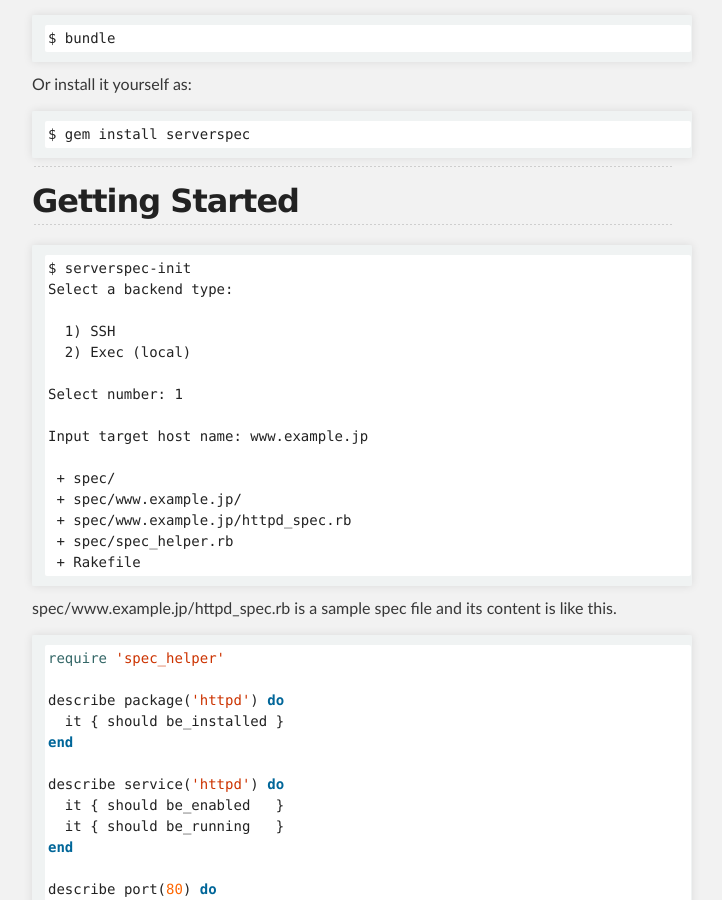
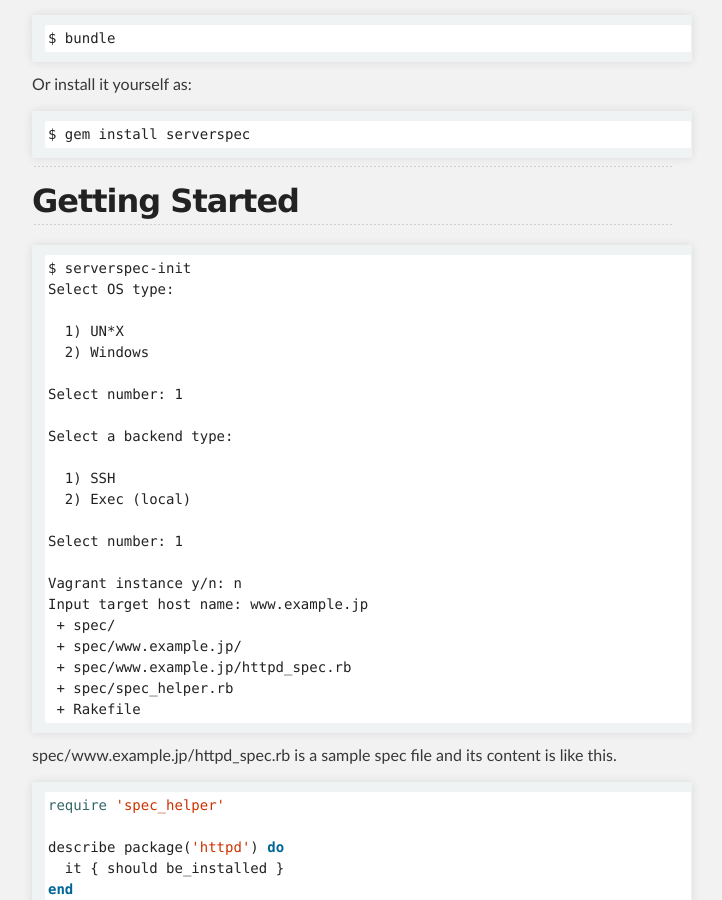
Before and after one commit to serverspec/serverspec.github.io, a Jekyll site: the page built from index.md, in a window 1280 px wide and 900 px high, scrolled down 737 px. Shown: the whole window, without its empty margins (288-1010 px from the left). Built offline with Jekyll 4.4.1, drawn with Linux system fonts in a browser that asks for light colours; Markdown is read by kramdown in place of the engine named in the settings.

Commit message:
fix Getting Started according to the current version

````diff
--- a/index.md
+++ b/index.md
@@ -32,6 +32,13 @@ Or install it yourself as:
 
 ```
 $ serverspec-init
+Select OS type:
+
+  1) UN*X
+  2) Windows
+
+Select number: 1
+
 Select a backend type:
 
   1) SSH
@@ -39,8 +46,8 @@ Select a backend type:
 
 Select number: 1
 
+Vagrant instance y/n: n
 Input target host name: www.example.jp
-
  + spec/
  + spec/www.example.jp/
  + spec/www.example.jp/httpd_spec.rb
````
